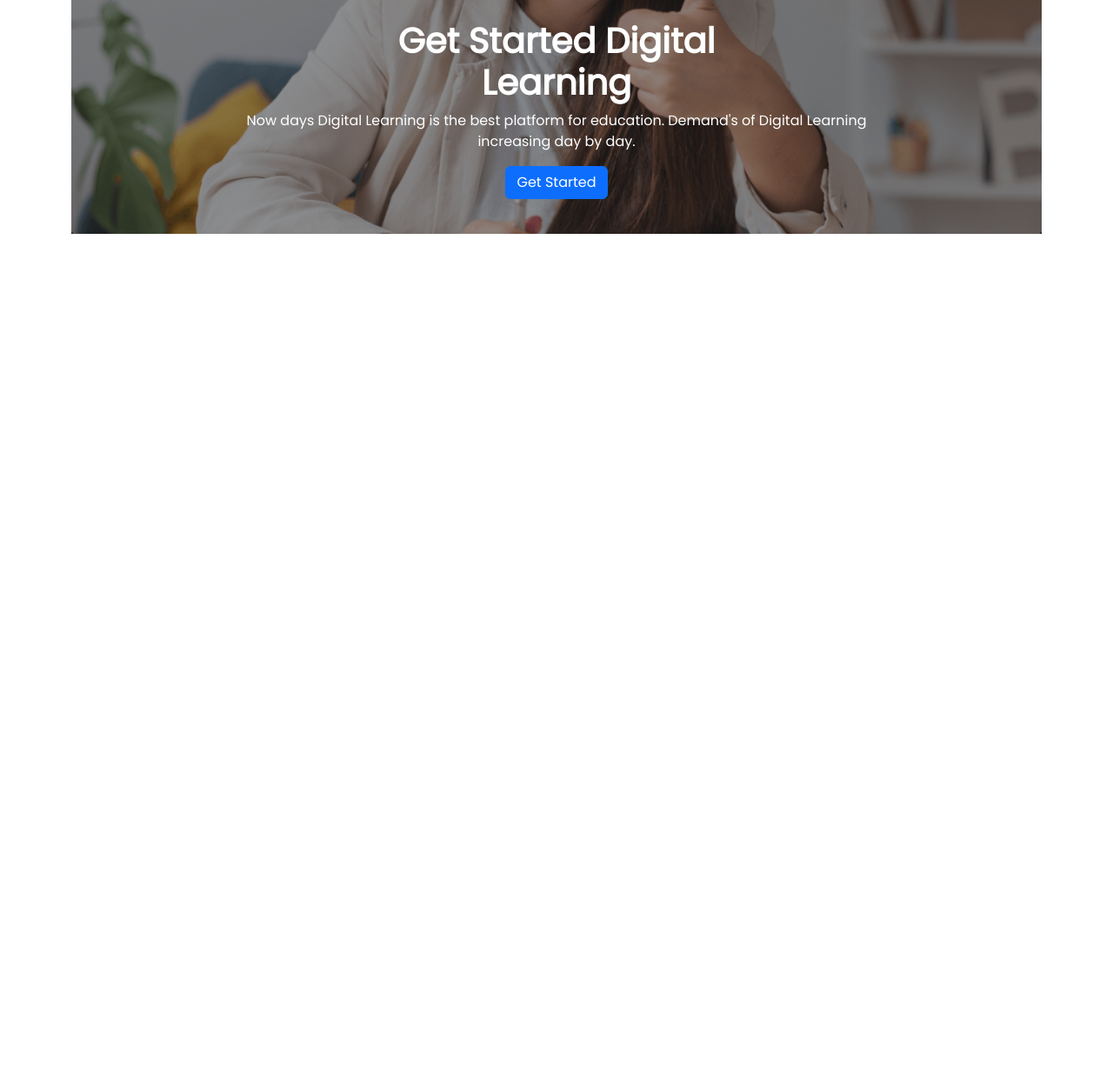
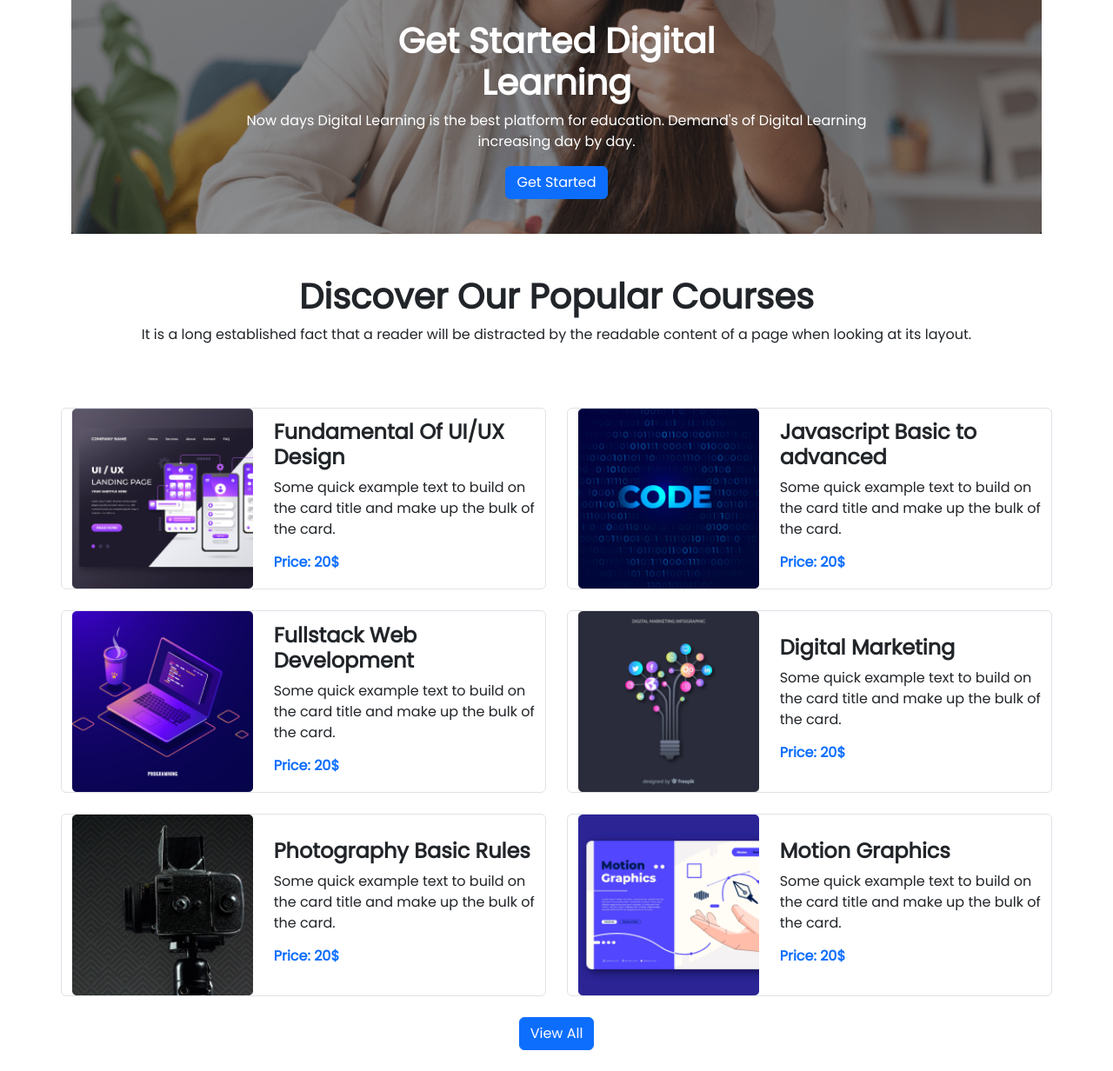
Before and after one commit to Raj106292/assignment-3, a plain HTML site: page index.html in a window 1280 px wide. Shown: the part 379-1611 px from the top of the page at 87% size. Before the commit the page ends 800 px from the top, so only its background shows below. Drawn offline with nearby package versions, Linux system fonts and the light colour scheme.

Commit message:
course section

```diff
--- a/CSS/style.css
+++ b/CSS/style.css
@@ -6,6 +6,6 @@
 body{
     font-family: 'Poppins', sans-serif;
 }
-.nmae{
+.name{
     font-weight: 600;
 }
--- a/index.html
+++ b/index.html
@@ -68,7 +68,8 @@
                             <div class="mt-auto mb-auto">
                                 <h1 class="fw-semibold">Get Started Digital <br> Learning</h1>
                                 <p>
-                                    Now days Digital Learning is the best platform for education. Demand's of Digital Learning increasing day by day.
+                                    Now days Digital Learning is the best platform for education. Demand's of Digital
+                                    Learning increasing day by day.
                                 </p>
                                 <button class="btn btn-primary">
                                     Get Started
@@ -82,7 +83,8 @@
                             <div class="mt-auto mb-auto">
                                 <h1 class="fw-semibold">Web Developer & <br> Designer</h1>
                                 <p>
-                                    At present the value of a good Web Developer or Web Designer is so high. They are hired from any country to the Top Multinational Company.
+                                    At present the value of a good Web Developer or Web Designer is so high. They are
+                                    hired from any country to the Top Multinational Company.
                                 </p>
                                 <button class="btn btn-primary">
                                     Get Started
@@ -96,7 +98,8 @@
                             <div class="mt-auto mb-auto">
                                 <h1 class="fw-semibold">Enjoy Your Life <br> from your home</h1>
                                 <p>
-                                    In 2022, You don't need to go outside from your home for Job. If you are skilled at Digital Courses than you will find a Job from your home.
+                                    In 2022, You don't need to go outside from your home for Job. If you are skilled at
+                                    Digital Courses than you will find a Job from your home.
                                 </p>
                                 <button class="btn btn-primary">
                                     Get Started
@@ -122,6 +125,114 @@
 
     </header>
 
+    <main class="mt-5">
+        <section class="container">
+            <div class="text-center">
+                <h1 class="name">Discover Our Popular Courses</h1>
+            <p>
+                It is a long established fact that a reader will be distracted by the readable content of a page when looking at its layout.
+            </p>
+            </div>
+            <div class="row mt-5 gy-4 gx-5">
+                <div class="col-lg-6 col-md-12 col-sm-12">
+                    <div class="row align-items-center border rounded-2">
+                        <div class="col-lg-5 col-md-4 col-sm-12">
+                            <img class="w-100" src="images/course/course-1.png" class="w-sm-100" alt="">
+                        </div>
+                        <div class="col-lg-7 col-md-8 col-sm-12">
+                            <h4 class="name">Fundamental Of UI/UX Design
+                            </h4>
+                            <p>
+                                Some quick example text to build on the card title and make up the bulk of the card.
+                            </p>
+                            <h6 class="text-primary name">Price: 20$</h6>
+                        </div>
+                    </div>
+                </div>
+                <div class="col-lg-6 col-md-12 col-sm-12">
+                    <div class="row align-items-center border rounded-2">
+                        <div class="col-lg-5 col-md-4 col-sm-12">
+                            <img class="w-100" src="images/course/course-2.png" class="w-sm-100" alt="">
+                        </div>
+                        <div class="col-lg-7 col-md-8 col-sm-12">
+                            <h4 class="name">Javascript Basic to advanced
+                            </h4>
+                            <p>
+                                Some quick example text to build on the card title and make up the bulk of the card.
+                            </p>
+                            <h6 class="text-primary name">Price: 20$</h6>
+                        </div>
+                    </div>
+                </div>
+                <div class="col-lg-6 col-md-12 col-sm-12">
+                    <div class="row align-items-center border rounded-2">
+                        <div class="col-lg-5 col-md-4 col-sm-12">
+                            <img class="w-100" src="images/course/course-3.png" class="w-sm-100" alt="">
+                        </div>
+                        <div class="col-lg-7 col-md-8 col-sm-12">
+                            <h4 class="name">Fullstack Web Development
+                            </h4>
+                            <p>
+                                Some quick example text to build on the card title and make up the bulk of the card.
+                            </p>
+                            <h6 class="text-primary name">Price: 20$</h6>
+                        </div>
+                    </div>
+                </div>
+                <div class="col-lg-6 col-md-12 col-sm-12">
+                    <div class="row align-items-center border rounded-2">
+                        <div class="col-lg-5 col-md-4 col-sm-12">
+                            <img class="w-100" src="images/course/course-4.png" class="w-sm-100" alt="">
+                        </div>
+                        <div class="col-lg-7 col-md-8 col-sm-12">
+                            <h4 class="name">Digital Marketing
+                            </h4>
+                            <p>
+                                Some quick example text to build on the card title and make up the bulk of the card.
+                            </p>
+                            <h6 class="text-primary name">Price: 20$</h6>
+                        </div>
+                    </div>
+                </div>
+                <div class="col-lg-6 col-md-12 col-sm-12">
+                    <div class="row align-items-center border rounded-2">
+                        <div class="col-lg-5 col-md-4 col-sm-12">
+                            <img class="w-100" src="images/course/course-5.png" class="w-sm-100" alt="">
+                        </div>
+                        <div class="col-lg-7 col-md-8 col-sm-12">
+                            <h4 class="name">Photography Basic Rules
+                            </h4>
+                            <p>
+                                Some quick example text to build on the card title and make up the bulk of the card.
+                            </p>
+                            <h6 class="text-primary name">Price: 20$</h6>
+                        </div>
+                    </div>
+                </div>
+                <div class="col-lg-6 col-md-12 col-sm-12">
+                    <div class="row align-items-center border rounded-2">
+                        <div class="col-lg-5 col-md-4 col-sm-12">
+                            <img class="w-100" src="images/course/course-6.png" class="w-sm-100" alt="">
+                        </div>
+                        <div class="col-lg-7 col-md-8 col-sm-12">
+                            <h4 class="name">Motion Graphics
+                            </h4>
+                            <p>
+                                Some quick example text to build on the card title and make up the bulk of the card.
+                            </p>
+                            <h6 class="text-primary name">Price: 20$</h6>
+                        </div>
+                    </div>
+                </div>
+            </div>
+            <div class="d-flex justify-content-center align-items-center my-4">
+                <button class="btn btn-primary">
+                    View All
+                </button>
+            </div>
+        </section>
+    </main>
+
     <script src="https://cdn.jsdelivr.net/npm/bootstrap@5.2.0/dist/js/bootstrap.bundle.min.js"></script>
 </body>
 
```
